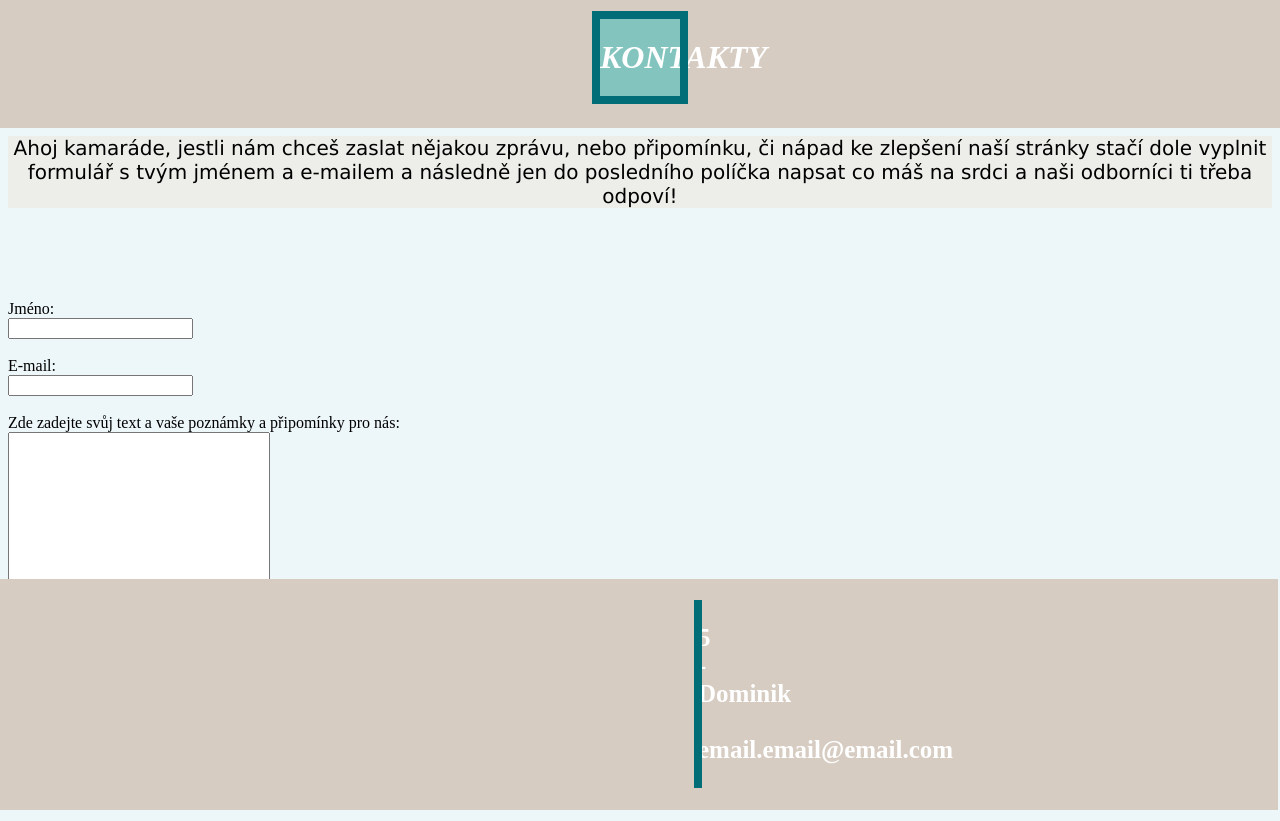
After one commit to Fas1kD/Muj-vlastni-projekt, a PHP site: page /data/documents/form.html in a window 1280 px wide. The commit adds this page. Run offline with PHP 8.4, Linux system fonts and the light colour scheme.

Commit message:
Formulář, footer - style
Přidání formuláře do data\documets zde se nachází tři soubory pro vytvoření formuláře a ukládání obsahu zde zadaného

```diff
--- /dev/null
+++ b/data/documents/form.html
@@ -0,0 +1,117 @@
+<!DOCTYPE html>
+<html lang="cs">
+<head>
+    <meta charset="UTF-8">
+    <title>Uložení informací do souboru</title>
+    <style>
+        body {
+          background-color: lightblue;
+        }
+
+        .head {
+            margin-top: -20px;
+            padding: 10px 0px;
+            background-color: #d6ccc2;
+            align-items: center;
+            color: white;
+            text-align: center;
+            position: fixed;
+            width: 100%;
+            margin-left: -8px;
+            z-index: 2000000000;
+        }
+
+        h1 {
+            background-color: #83c5be;
+            padding: 20px 0px;
+            margin-left: 600px;
+            margin-right: 600px;
+            outline: #006d77 solid 8px;
+            font-style: italic;
+
+        }
+        .foot{
+            bottom: 0px;
+            position: fixed;
+            padding: 5px 0px;
+            background-color: #d6ccc2 ;
+            align-items: center;
+            color: white;
+            margin-bottom: -10px;
+            margin-right: -10px;
+            width: 100%;
+
+            margin-left: -10px;
+        }
+        h2{
+            text-align: center;
+            font-size: 25px;
+            padding: 20px 0px;
+            background-color: #83c5be;
+            margin-left: 700px;
+            margin-right: 700px;
+            outline: #006d77 solid 4px;
+        }
+
+        p {
+          font-family: verdana;
+          font-size: 20px;
+        }
+
+        #para1 {
+        background-color: #edede9;
+        text-align: center;
+        }
+
+        </style>
+</head>
+
+<body style="background-color: #edf6f9;">
+
+    <div class="head">
+        <h1>KONTAKTY</h1>
+    </div>
+
+    <br>
+    <br>
+    <br>
+    <br>
+    <br>
+    <br>
+
+
+
+    <p id="para1">Ahoj kamaráde, jestli nám chceš zaslat nějakou zprávu, nebo připomínku, či nápad ke zlepšení naší stránky stačí dole vyplnit formulář s tvým jménem a e-mailem a následně jen do posledního políčka napsat co máš na srdci a naši odborníci ti třeba odpoví!</p>
+
+    <br>
+    <br>
+    <br>
+    <br>
+
+    <form action="save_text.php" method="post">
+        <label for="userName">Jméno:</label><br>
+        <input type="text" id="userName" name="userName" required><br><br>
+
+        <label for="userEmail">E-mail:</label><br>
+        <input type="email" id="userEmail" name="userEmail" required><br><br>
+
+        <label for="userText">Zde zadejte svůj text a vaše poznámky a připomínky pro nás:</label><br>
+        <textarea id="userText" name="userText" rows="10" cols="30" required></textarea><br><br>
+
+        <input type="submit" value="Odeslat">
+    </form>
+
+    <br>
+    <br>
+    <br>
+    <br>
+    <br>
+    <br>
+    <br>
+    <p id="para1"> A kdyby si nám chtěl zastal e-mail tak můžeš zde: email.email@email.com</p>
+
+    <div class="foot">
+        <h2>5 - Dominik | email.email@email.com</h2>
+    </div>
+</body>
+</html>
--- /dev/null
+++ b/data/documents/user_texts.txt
@@ -0,0 +1,2 @@
+2024-05-20 07:18:53 - fsfs
+2024-05-20 07:22:35 -
--- a/data/documents/zpracovani.html
+++ b/data/documents/zpracovani.html
@@ -111,7 +111,7 @@
         </section>
     </main>
     <footer>
-        <p>Kontaktujte nás na [nemam.zajem@resitcokoliv.com] pro jakékoli otázky týkající se zpracování osobních údajů.</p>
+        <p>Kontaktujte nás na [email.email@email.com] pro jakékoli otázky týkající se zpracování osobních údajů.</p>
     </footer>
 </body>
 </html>
--- a/nemcicky.php
+++ b/nemcicky.php
@@ -4,7 +4,7 @@
     <head>
         <link rel="stylesheet" href=".css/styles.css">
         <meta charset="UTF - 8">
-        <title>ahoj</title>
+        <title>Okolni obce</title>
     </head>
 
     <body style="background-color: white;">
@@ -43,7 +43,7 @@
 
 
                 <div class="text1">
-                    <h3>FOTBAL</h3>
+                    <h3>OKOLNÍ OBCE</h3>
                     <p>s</p>
                 </div>
 
--- a/templates/footer.php
+++ b/templates/footer.php
@@ -6,7 +6,7 @@
     </head>
 
     <body>
-        <h2> 5 - Dominik | skvely projket </h2>
+        <h2> 5 - Dominik | email.email@email.com </h2>
 
     </body>
 
--- a/templates/header.php
+++ b/templates/header.php
@@ -6,7 +6,7 @@
     </head>
 
     <body>
-        <h1>MEDLOV a jeho krásné okolí</h1>
+        <h1>MEDLOV a zajímavosti</h1>
 
 
 
```
Also changed, not shown: .css/styles.css (+8 -4 lines), data/documents/save_text.php (added, +36 -0 lines), data/documents/user_data.txt (added, +34 -0 lines), templates/odkazy.php (+8 -11 lines), .php/function.php (deleted), README.md, 1 other file.
